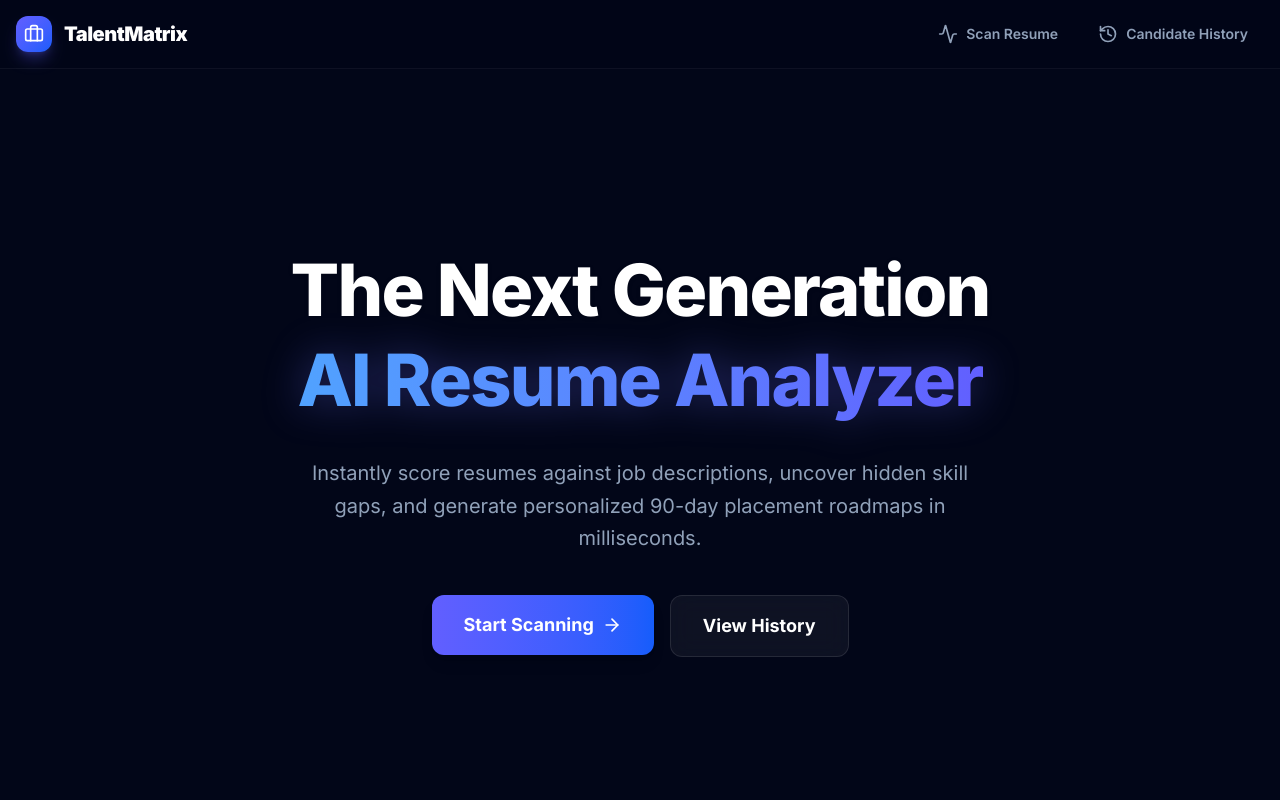
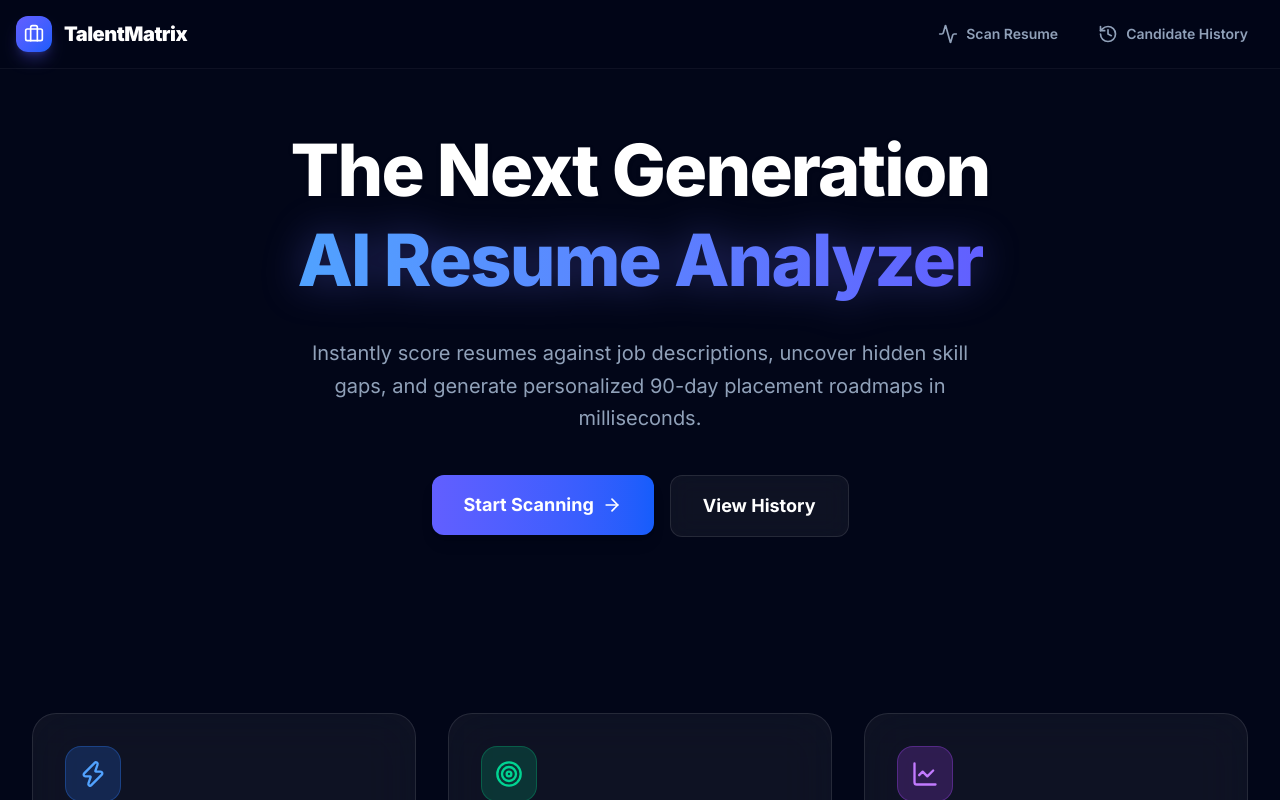
Before and after one commit to ChinmayPatil00/Talentmatrix-AI, a React (Vite) app in the folder client/: page / in a window 1280 px wide. Shown: the top 800 px of the page. Built offline with nearby package versions, Linux system fonts and the light colour scheme.

Commit message:
Fix UI: Shift text up and remove unnecessary scroll in Landing Page

```diff
--- a/client/src/components/LandingPage.jsx
+++ b/client/src/components/LandingPage.jsx
@@ -30,13 +30,13 @@
       initial={{ opacity: 0 }}
       animate={{ opacity: 1 }}
       exit={{ opacity: 0 }}
-      className="min-h-screen bg-slate-950 pt-20"
+      className="bg-slate-950 pt-4"
     >
 
       {/* Hero Section */}
       <div className="relative overflow-hidden">
         {/* Removed ambient glows to match SaaS aesthetic */}
-        <div className="max-w-7xl mx-auto px-4 sm:px-6 lg:px-8 pt-24 pb-32 relative z-10">
+        <div className="max-w-7xl mx-auto px-4 sm:px-6 lg:px-8 pt-10 pb-20 relative z-10">
           <motion.div
             initial="hidden"
             animate="visible"
```
